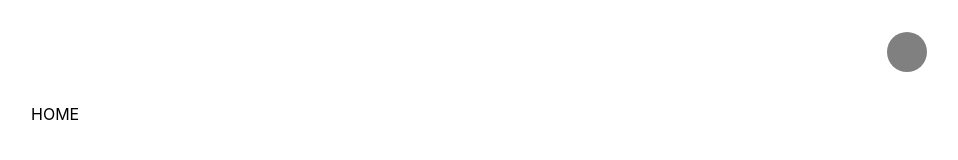
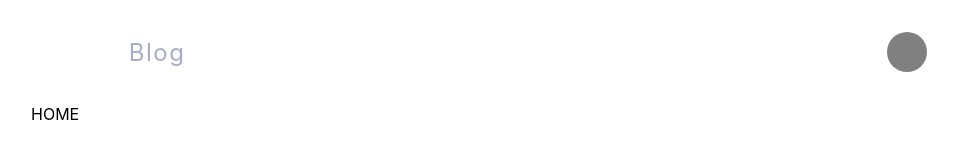
Before and after one commit to TakhyunKim/takhyun.dev, a Next.js app: page / in a window 1280 px wide. Shown: the top 160 px of the page, without its empty margins (161-1119 px from the left). Built offline with nearby package versions, Linux system fonts and the light colour scheme.

Commit message:
feat: apply selected nav style

```diff
--- a/components/Nav/Nav.module.css
+++ b/components/Nav/Nav.module.css
@@ -5,9 +5,21 @@
 }
 
 .nav_text {
-  margin-right: 1rem;
+  margin-right: 1.5rem;
+  padding-bottom: 0.5rem;
   font-size: 1.5rem;
-  font-weight: 100;
+  font-weight: 400;
   letter-spacing: 0.1rem;
+  color: #a9adc1;
+}
+
+.nav_text_clicked {
+  margin-right: 1.5rem;
+  padding-bottom: 0.5rem;
+  font-size: 1.5rem;
+  font-weight: 400;
+  letter-spacing: 0.1rem;
+  border-bottom: 3px solid white;
+  border-radius: 30;
   color: white;
 }
--- a/components/Nav/index.tsx
+++ b/components/Nav/index.tsx
@@ -1,15 +1,26 @@
 import Link from "next/link";
+import { useRouter } from "next/router";
 
 import navLinks from "../../common/routes";
 
 import styles from "./Nav.module.css";
 
 const Nav = () => {
+  const { pathname } = useRouter();
+
   return (
     <nav className={styles.wrapper}>
       {navLinks.map((nav) => (
         <Link href={nav.link} key={nav.title}>
-          <a className={styles.nav_text}> {nav.title}</a>
+          <a
+            className={
+              pathname.includes(nav.link)
+                ? styles.nav_text_clicked
+                : styles.nav_text
+            }
+          >
+            {nav.title}
+          </a>
         </Link>
       ))}
     </nav>
```
